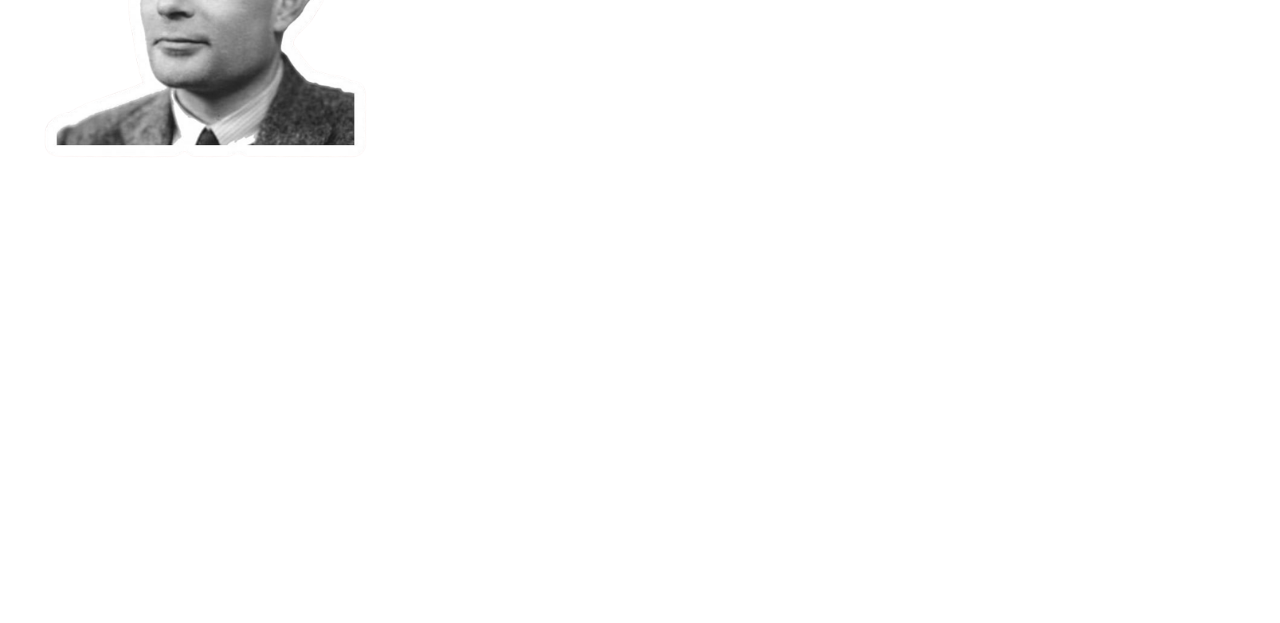
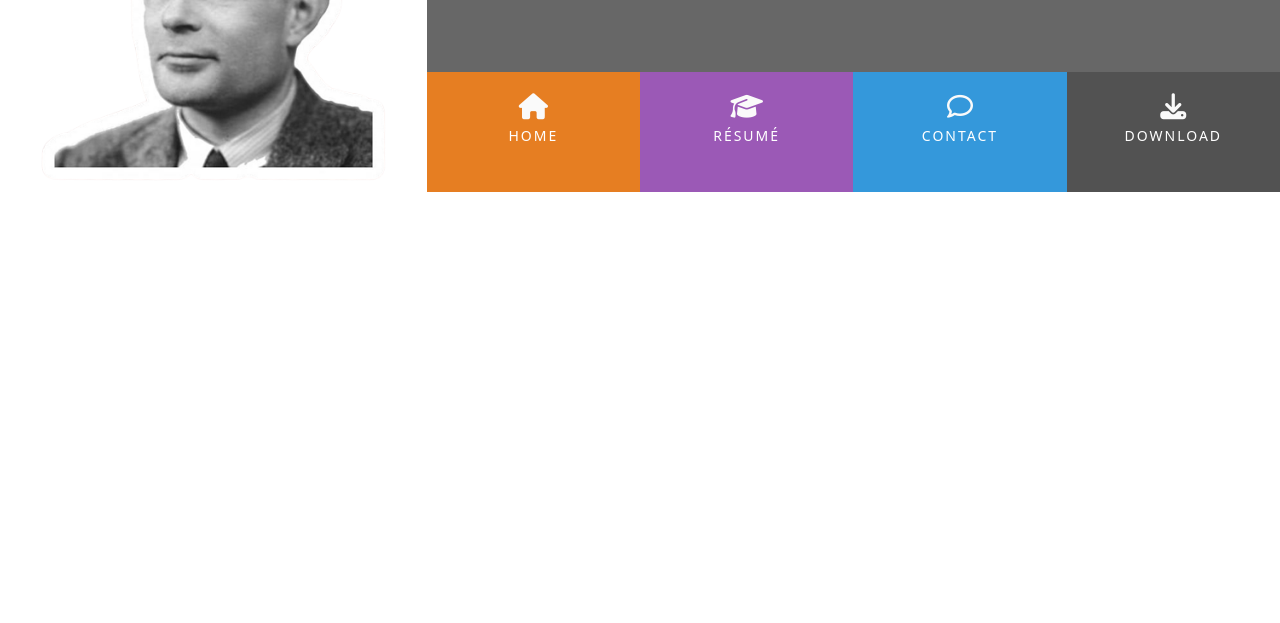
Before and after one commit to nfepb/my-resume, a plain HTML site: page index.html in a window 1280 px wide. Shown: the part 177-800 px from the top of the page. Drawn offline with nearby package versions, Linux system fonts and the light colour scheme.

Commit message:
Adds menu items and colours

```diff
--- a/assets/css/style.css
+++ b/assets/css/style.css
@@ -1,11 +1,34 @@
 @import url('https://fonts.googleapis.com/css2?family=Exo:wght@100;200;300;400;500;600;700&family=Poppins:wght@100;200;300;400;500;600;700&display=swap');
+
+/* -------------------- Colours */
 
 .bg-color-name-title {
     background-color: #676767;
 }
 
+.ui-menu-color-home {
+    background-color: #e67e22;
+}
+
+.ui-menu-color-resume {
+    background-color: #9b59b6;
+}
+
+.ui-menu-color-contact {
+    background-color: #3498db;
+}
+
+.ui-menu-color-download {
+    background-color: #525252;
+}
+
+/* -------------------- Heading */
 header {
     margin: 0;
+}
+
+.heading {
+    margin-left: 50px;
 }
 
 .logo {
@@ -18,3 +41,64 @@ header {
     -moz-transition: all .5s ease-in-out;
     -webkit-transition: all .5s ease-in-out;
 }
+
+.name {
+    font-family: "Exo", sans-serif;
+    font-weight: 100;
+    font-size: 46px;
+    margin-top: 50px;
+    color: white;
+}
+
+.title {
+    font-family: "Poppins", sans-serif;
+    font-weight: 200;
+    font-size: 28px;
+    margin-top: 20px;
+    margin-bottom: 90px;
+    color: white;
+}
+
+.menu-container {
+    font-size: 0;
+}
+
+#nav li {
+    font-size: 14px;
+    padding: 0;
+}
+
+.list-inline-item:not(:last-child) {
+    margin: 0;
+}
+
+.menuitem {
+    height: 120px;
+    text-align: center;
+    padding: 0;
+}
+
+.menuitem a {
+    width: 100%;
+    text-decoration: none;
+    color: white;
+    height: 120px;
+}
+
+.menuitem a i {
+    padding-top: 22px;
+    display: block;
+    color: #fafafa;
+    font-size: 26px;
+}
+
+.menuitem span {
+    display: block;
+    width: 100%;
+    padding-top: 5px;
+    text-align: center;
+    text-transform: uppercase;
+    font-size: 14px;
+    font-weight: 300;
+    letter-spacing: 2px;
+}
--- a/index.html
+++ b/index.html
@@ -26,15 +26,50 @@
   </head>
   <body>
     <header>
-      <div class="row">
+      <div class="row g-0">
         <a href="index.html" class="col-md-4 logo"></a>
         <div class="col-md-8">
-          <div class="row bg-color-name-title">
+          <div class="row g-0 bg-color-name-title">
             <div class="col heading">
               <h1 class="name">Alan Turing</h1>
               <h2 class="title">
                 Mathematician, Computer Scientist, Cryptanalyst
               </h2>
+            </div>
+          </div>
+          <div class="row g-0">
+            <div class="col">
+              <ul id="nav" class="list-inline menu-container">
+                <li
+                  class="col-6 col-sm-3 ui-menu-color-home list-inline-item menuitem"
+                >
+                  <a href=""
+                    ><i class="fas fa-home" aria-hidden="true"></i
+                    ><span>Home</span></a
+                  >
+                </li>
+                <li
+                  class="col-6 col-sm-3 ui-menu-color-resume list-inline-item menuitem"
+                >
+                  <a href=""
+                    ><i class="fas fa-graduation-cap"></i><span>Résumé</span></a
+                  >
+                </li>
+                <li
+                  class="col-6 col-sm-3 ui-menu-color-contact list-inline-item menuitem"
+                >
+                  <a href=""
+                    ><i class="far fa-comment"></i><span>Contact</span></a
+                  >
+                </li>
+                <li
+                  class="col-6 col-sm-3 ui-menu-color-download list-inline-item menuitem"
+                >
+                  <a href=""
+                    ><i class="fas fa-download"></i><span>Download</span></a
+                  >
+                </li>
+              </ul>
             </div>
           </div>
         </div>
```
